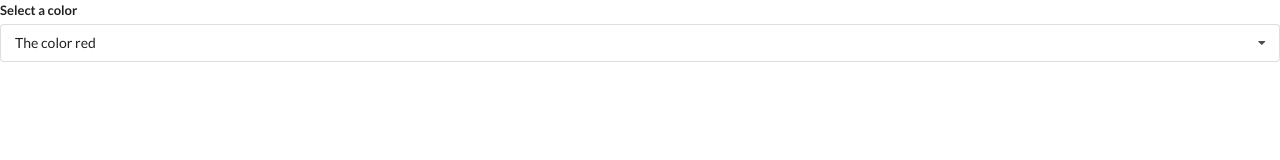
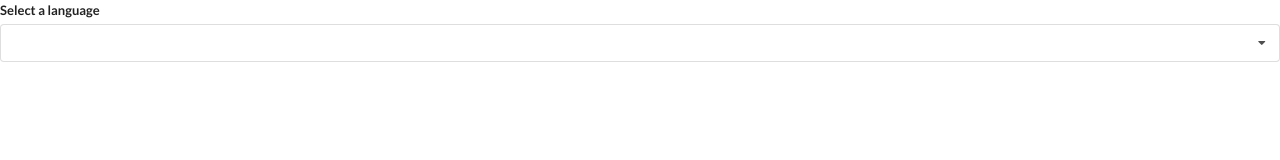
Before and after one commit to navneshranjan/widged, a React (Create React App) app: page / in a window 1280 px wide. Shown: the top 160 px of the page. Built offline with nearby package versions, Linux system fonts and the light colour scheme.

Commit message:
Add Translate component

```diff
--- a/src/App.js
+++ b/src/App.js
@@ -1,45 +1,43 @@
 import React, { useState } from "react";
 import Accordion from "./components/Accordion";
-import search from "./components/Search";
+import Search from "./components/Search";
 import Dropdown from "./components/Dropdown";
+import Translate from "./components/Translate";
+
 const items = [
   {
-    title: "what is react",
-    content: "React is javascript framework",
+    title: "What is React?",
+    content: "React is a front end javascript framework",
   },
   {
-    title: "why we use react",
-    content: "react is my fav",
+    title: "Why use React?",
+    content: "React is a favorite JS library among engineers",
   },
   {
-    title: "how do we use react",
-    content: "By creacting component",
+    title: "How do you use React?",
+    content: "You use React by creating components",
   },
 ];
+
 const options = [
   {
-    label: "The color red",
+    label: "The Color Red",
     value: "red",
   },
   {
-    label: "the color is green",
-    value: "Green",
+    label: "The Color Green",
+    value: "green",
   },
   {
-    label: "shade of blue",
+    label: "A Shade of Blue",
     value: "blue",
   },
 ];
+
 export default () => {
-  const [selected, setSelected] = useState(options[0]);
   return (
     <div>
-      <Dropdown
-        selected={selected}
-        onselectedChange={setSelected}
-        // convention on__Change
-        options={options}
-      />
+      <Translate />
     </div>
   );
 };
--- a/src/components/Dropdown.js
+++ b/src/components/Dropdown.js
@@ -1,39 +1,51 @@
-import React, { useState, useEffect } from "react";
-const Dropdown = ({ options, selected, onselectedChange }) => {
+import React, { useState, useEffect, useRef } from "react";
+
+const Dropdown = ({ label, options, selected, onSelectedChange }) => {
   const [open, setOpen] = useState(false);
+  const ref = useRef();
+
   useEffect(() => {
-    document.body.addEventListener(
-      "click",
-      () => {
-        setOpen(false);
-      },
-      { capture: true }
-    );
+    const onBodyClick = (event) => {
+      if (ref.current.contains(event.target)) {
+        return;
+      }
+
+      setOpen(false);
+    };
+
+    document.body.addEventListener("click", onBodyClick);
+
+    return () => {
+      document.body.removeEventListener("click", onBodyClick);
+    };
   }, []);
+
   const renderedOptions = options.map((option) => {
     if (option.value === selected.value) {
       return null;
     }
+
     return (
       <div
         key={option.value}
         className="item"
-        onClick={() => onselectedChange(option)}
+        onClick={() => onSelectedChange(option)}
       >
         {option.label}
       </div>
     );
   });
+
   return (
-    <div className="ui form">
+    <div ref={ref} className="ui form">
       <div className="field">
-        <label className="label">Select a color</label>
+        <label className="label">{label}</label>
         <div
           onClick={() => setOpen(!open)}
           className={`ui selection dropdown ${open ? "visible active" : ""}`}
         >
           <i className="dropdown icon"></i>
-          <div className="text"> {selected.label}</div>
+          <div className="text">{selected.label}</div>
           <div className={`menu ${open ? "visible transition" : ""}`}>
             {renderedOptions}
           </div>
@@ -42,4 +54,5 @@ const Dropdown = ({ options, selected, onselectedChange }) => {
     </div>
   );
 };
+
 export default Dropdown;
--- /dev/null
+++ b/src/components/Translate.js
@@ -0,0 +1,30 @@
+import React, { useState } from "react";
+import Dropdown from "./Dropdown";
+const options = [
+  {
+    label: "Afrikans",
+    value: "af",
+  },
+  {
+    label: "Arabic",
+    value: "ar",
+  },
+  {
+    label: "Hindi",
+    value: "hi",
+  },
+];
+const Translate = () => {
+  const [language, setLanguage] = useState([0]);
+  return (
+    <div>
+      <Dropdown
+        label="Select a language"
+        selected={language}
+        onSelectedChange={setLanguage}
+        options={options}
+      />
+    </div>
+  );
+};
+export default Translate;
```
